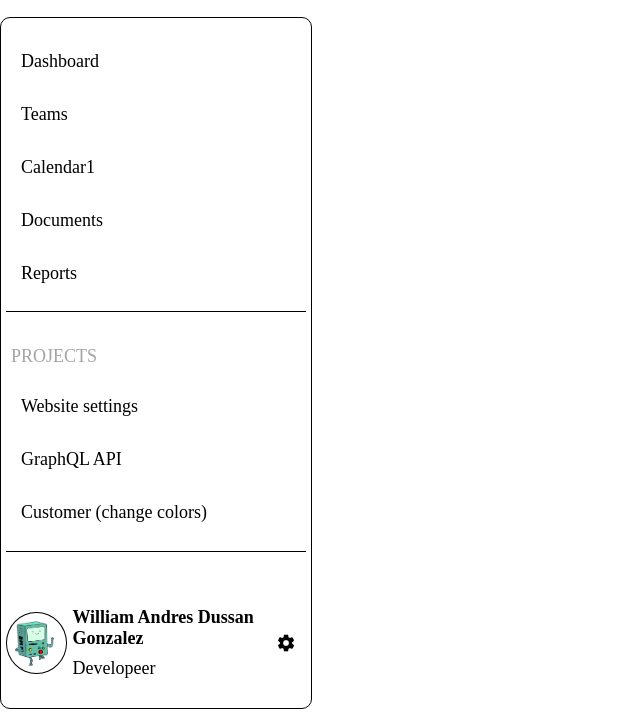
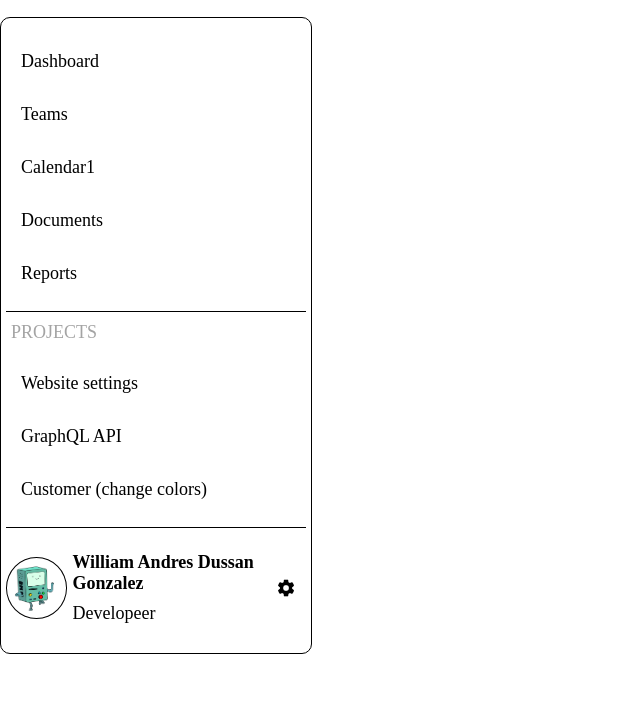
Before and after one commit to AndresFullStack/HTMLsidebar, a plain HTML site: page resource/index.html in a window 1280 px wide. Shown: the part 80-800 px from the top of the page, without its empty margins (0-640 px from the left). Drawn offline with Linux system fonts and the light colour scheme.

Commit message:
Sidebar, sin funciones JS

```diff
--- a/resource/styles/style.css
+++ b/resource/styles/style.css
@@ -21,7 +21,7 @@
     flex-direction: column;
     justify-content: space-between;
     width: 300px;
-    height: 85vh;
+    height: auto;
     margin-top: 20px;
     padding: 5px 5px;
     background-color: white;
@@ -37,7 +37,7 @@
 }
 
 .projects {
-    margin-top: -38px;
+    /* margin-top: -38px; */
     margin-bottom: 15px;
     color: #A4A4A4;
 }
@@ -84,7 +84,8 @@
     justify-content: space-around;
     align-items: center;
     height: 120px;
-    margin-top: -30px;
+    /* padding-bottom: 20px; */
+    /* margin-top: -30px; */
 }
 
 .img_user_card__container {
```
